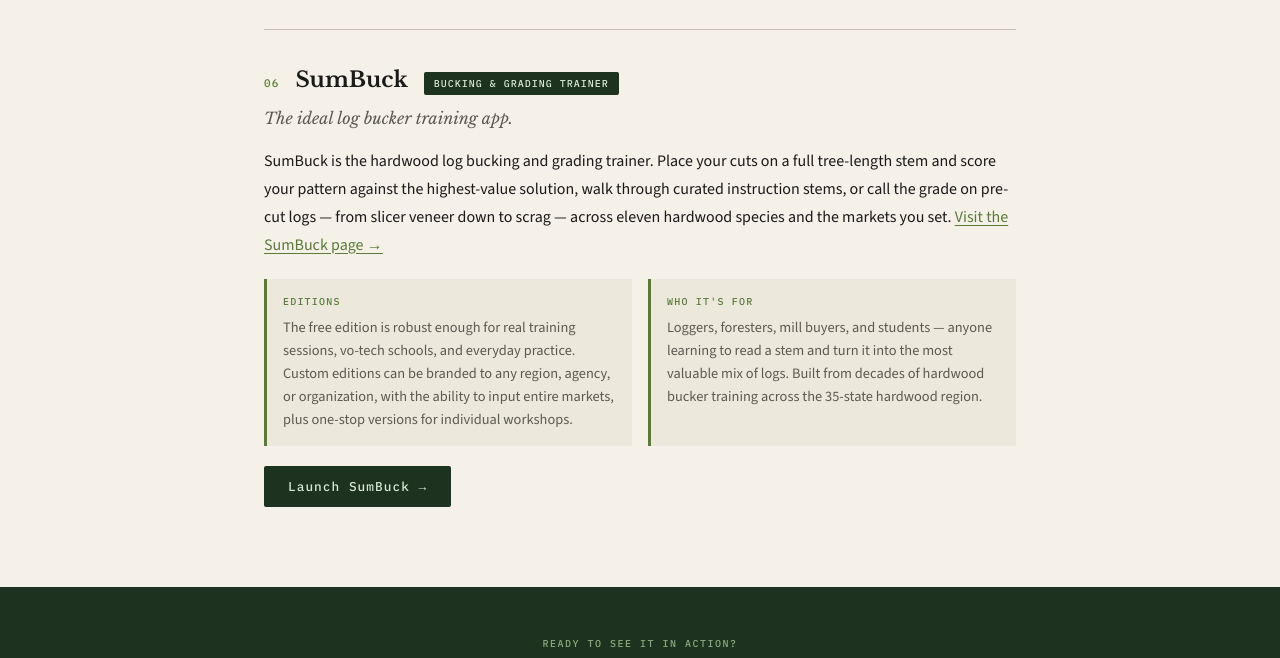
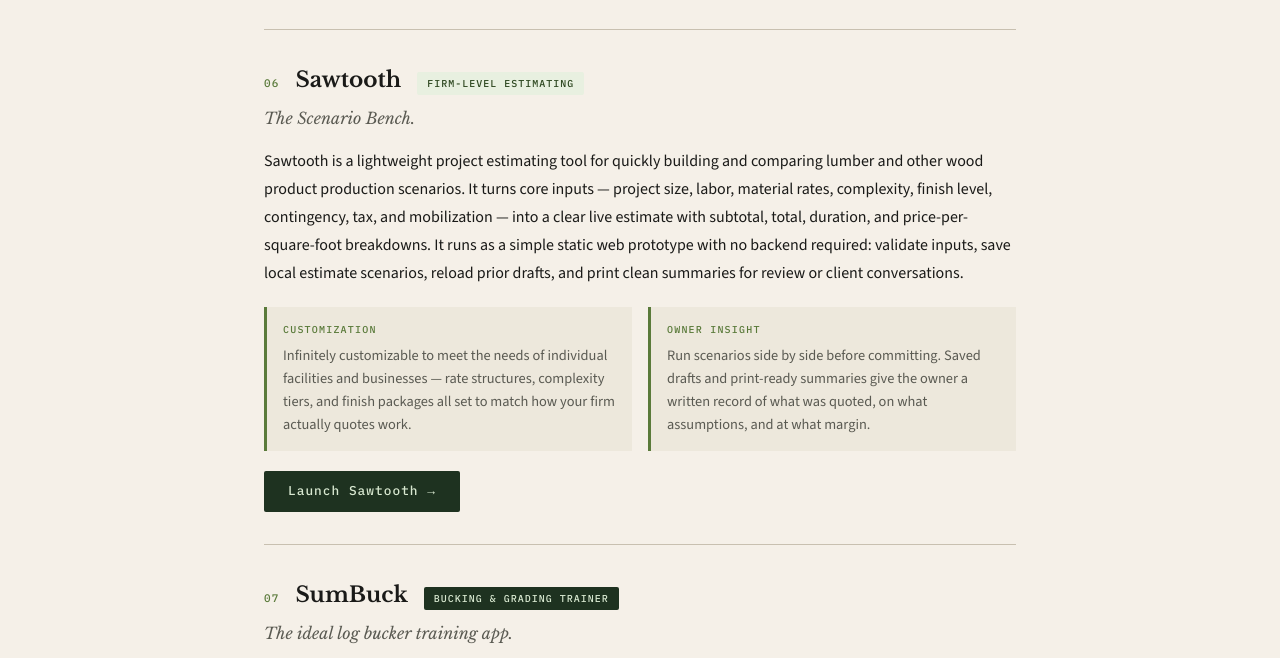
Before and after one commit to loggingchance/lumbermen, a plain HTML site: page index.html in a window 1280 px wide. Shown: the part 2408-3066 px from the top of the page. Drawn offline with nearby package versions, Linux system fonts and the light colour scheme.

Commit message:
Add files via upload

```diff
--- a/index.html
+++ b/index.html
@@ -418,6 +418,27 @@
     <div class="app-card">
       <div class="app-header">
         <span class="app-number">06</span>
+        <span class="app-name">Sawtooth</span>
+        <span class="app-tag">Firm-Level Estimating</span>
+      </div>
+      <p class="app-subtitle">The Scenario Bench.</p>
+      <p class="app-body">Sawtooth is a lightweight project estimating tool for quickly building and comparing lumber and other wood product production scenarios. It turns core inputs — project size, labor, material rates, complexity, finish level, contingency, tax, and mobilization — into a clear live estimate with subtotal, total, duration, and price-per-square-foot breakdowns. It runs as a simple static web prototype with no backend required: validate inputs, save local estimate scenarios, reload prior drafts, and print clean summaries for review or client conversations.</p>
+      <div class="app-details">
+        <div class="detail-block">
+          <p class="detail-label">Customization</p>
+          <p class="detail-text">Infinitely customizable to meet the needs of individual facilities and businesses — rate structures, complexity tiers, and finish packages all set to match how your firm actually quotes work.</p>
+        </div>
+        <div class="detail-block">
+          <p class="detail-label">Owner Insight</p>
+          <p class="detail-text">Run scenarios side by side before committing. Saved drafts and print-ready summaries give the owner a written record of what was quoted, on what assumptions, and at what margin.</p>
+        </div>
+      </div>
+      <p class="app-launch"><a href="https://sawtooth.lumbermen.org/">Launch Sawtooth &rarr;</a></p>
+    </div>
+
+    <div class="app-card">
+      <div class="app-header">
+        <span class="app-number">07</span>
         <span class="app-name">SumBuck</span>
         <span class="app-tag app-tag-training">Bucking &amp; Grading Trainer</span>
       </div>
```
